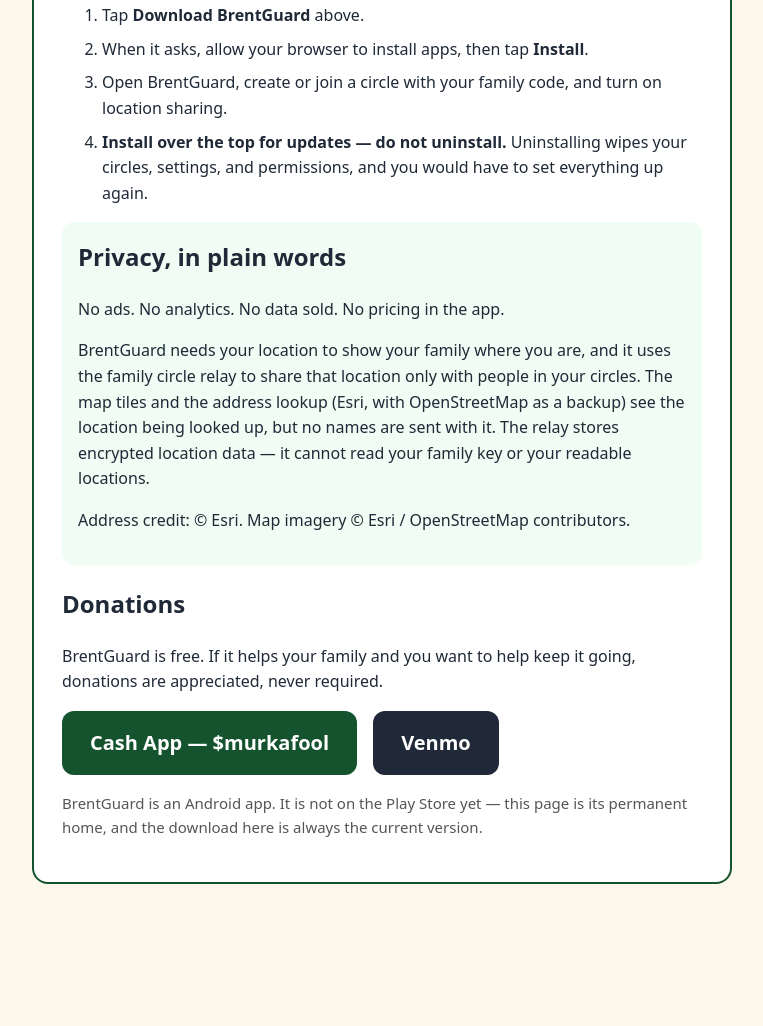
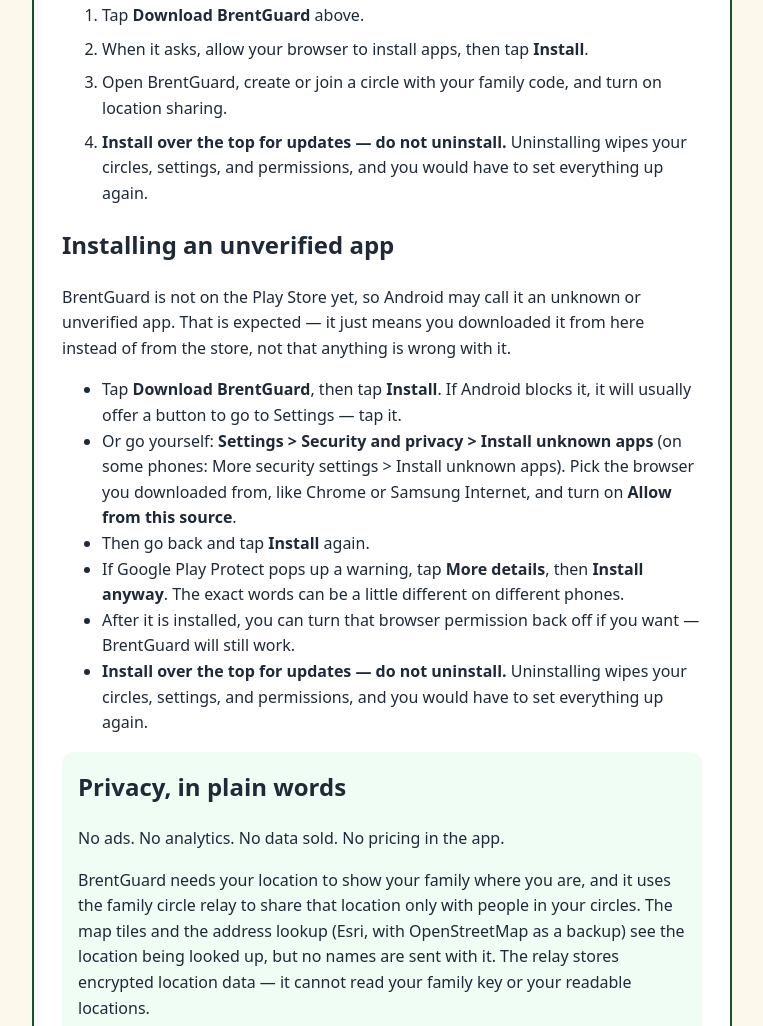
Before and after one commit to UCBF-Aether/UCBF-LAB, a plain HTML site: page brentguard/index.html in a window 1280 px wide. Shown: the part 847-1873 px from the top of the page, without its empty margins (258-1021 px from the left). Before the commit the page ends 1755 px from the top, so only its background shows below. Drawn offline with Linux system fonts and the light colour scheme.

Commit message:
BrentGuard 1.8.6 page: add Installing an unverified app explanation (Donations + 1.8.6 preserved)

```diff
--- a/brentguard/index.html
+++ b/brentguard/index.html
@@ -47,6 +47,18 @@
 <li><strong>Install over the top for updates — do not uninstall.</strong> Uninstalling wipes your circles, settings, and permissions, and you would have to set everything up again.</li>
 </ol>
 
+
+<h2>Installing an unverified app</h2>
+<p>BrentGuard is not on the Play Store yet, so Android may call it an unknown or unverified app. That is expected — it just means you downloaded it from here instead of from the store, not that anything is wrong with it.</p>
+<ul>
+<li>Tap <strong>Download BrentGuard</strong>, then tap <strong>Install</strong>. If Android blocks it, it will usually offer a button to go to Settings — tap it.</li>
+<li>Or go yourself: <strong>Settings &gt; Security and privacy &gt; Install unknown apps</strong> (on some phones: More security settings &gt; Install unknown apps). Pick the browser you downloaded from, like Chrome or Samsung Internet, and turn on <strong>Allow from this source</strong>.</li>
+<li>Then go back and tap <strong>Install</strong> again.</li>
+<li>If Google Play Protect pops up a warning, tap <strong>More details</strong>, then <strong>Install anyway</strong>. The exact words can be a little different on different phones.</li>
+<li>After it is installed, you can turn that browser permission back off if you want — BrentGuard will still work.</li>
+<li><strong>Install over the top for updates — do not uninstall.</strong> Uninstalling wipes your circles, settings, and permissions, and you would have to set everything up again.</li>
+</ul>
+
 <div class="card">
 <h2 style="margin-top:0">Privacy, in plain words</h2>
 <p>No ads. No analytics. No data sold. No pricing in the app.</p>
```
